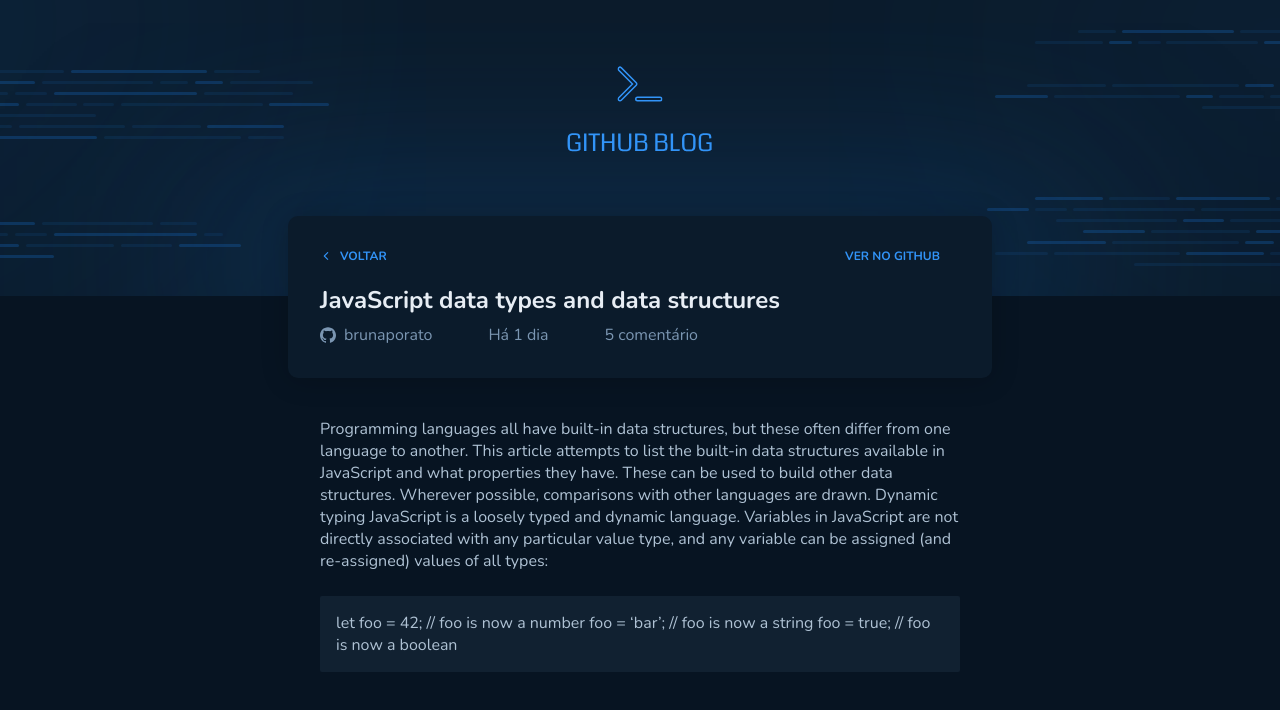
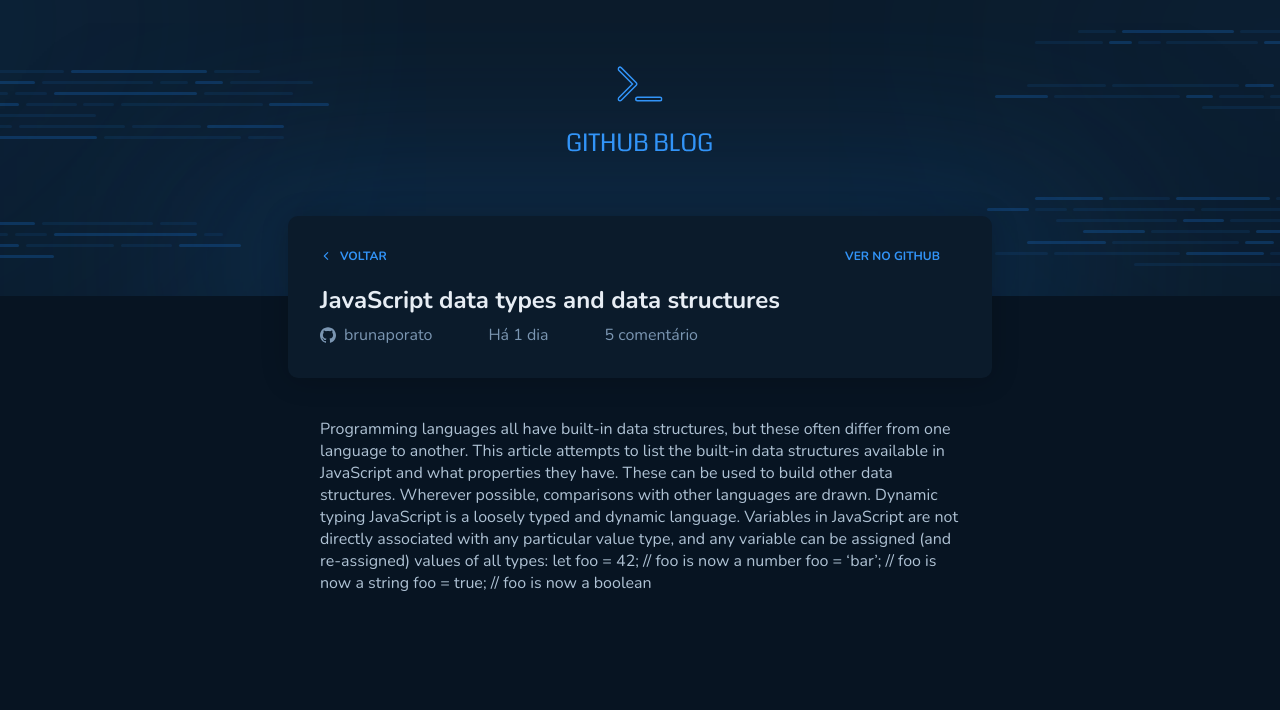
Before and after one commit to brunaporato/github-blog, a React (Vite) app: page /post in a window 1280 px wide. Shown: the top 710 px of the page. Built offline with nearby package versions, Linux system fonts and the light colour scheme; some icons are missing.

Commit message:
add react markdown

```diff
--- a/package.json
+++ b/package.json
@@ -14,6 +14,7 @@
     "react": "^18.2.0",
     "react-dom": "^18.2.0",
     "react-icons": "^4.12.0",
+    "react-markdown": "^9.0.1",
     "react-router-dom": "^6.19.0",
     "styled-components": "^6.1.1"
   },
--- a/src/pages/Post/index.tsx
+++ b/src/pages/Post/index.tsx
@@ -1,15 +1,13 @@
 import { Header } from './components/Header'
 import { PostContainer } from './styles'
-
-// TODO: terminar de estilizar essa página
-// e descobrir como estilizar pedaços de código
+import Markdown  from 'react-markdown'
 
 export function Post() {
   return (
     <PostContainer>
       <Header />
       <main>
-        <p>
+        <Markdown>
           Programming languages all have built-in data structures, but these
           often differ from one language to another. This article attempts to
           list the built-in data structures available in JavaScript and what
@@ -19,11 +17,9 @@
           language. Variables in JavaScript are not directly associated with any
           particular value type, and any variable can be assigned (and
           re-assigned) values of all types:
-        </p>
-        <section className="code">
           let foo = 42; // foo is now a number foo = ‘bar’; // foo is now a
           string foo = true; // foo is now a boolean
-        </section>
+        </Markdown>
       </main>
     </PostContainer>
   )
--- a/src/pages/Post/styles.ts
+++ b/src/pages/Post/styles.ts
@@ -11,11 +11,11 @@
     gap: 1.5rem;
     align-items: center;
 
-    .code {
+    /* .code {
       background: ${(props) => props.theme['base-post']};
       border-radius: 2px;
       padding: 1rem;
       align-self: stretch;
-    }
+    } */
   }
 `
```
Also changed, not shown: 1 other file (tests, documents, lock files or other folders).
